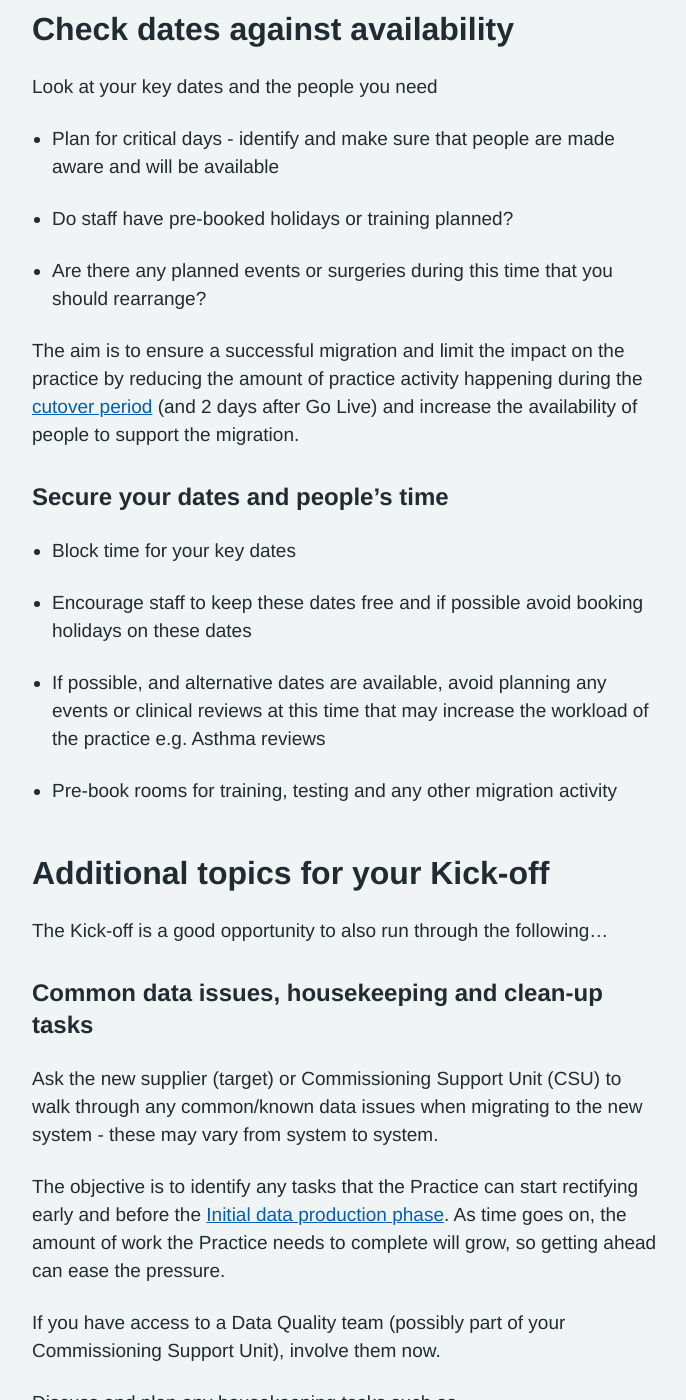
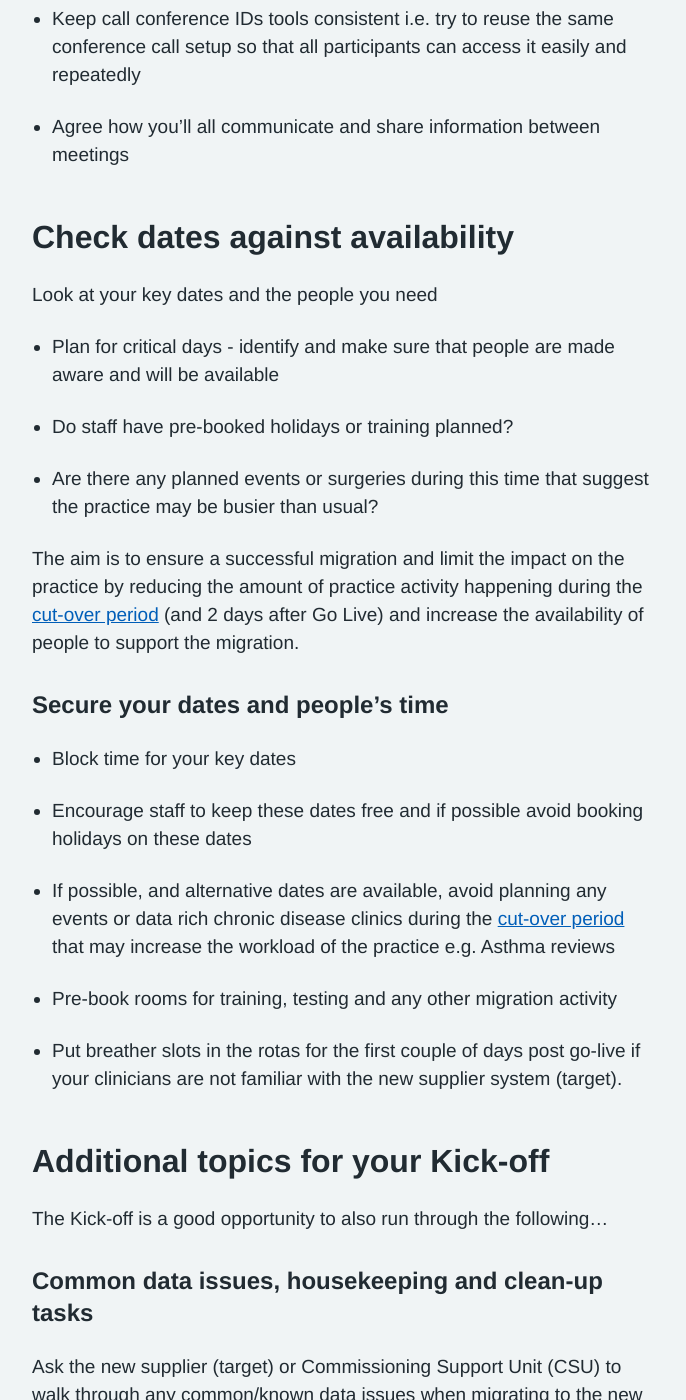
Before and after one commit to nhsconnect/prm-practice-migration, a Jekyll site: the page built from guide/01-kick-off.md, in a window 1280 px wide and 1400 px high, scrolled down 3171 px. Shown: the whole window, without its empty margins (128-814 px from the left). Built offline with Jekyll 4.4.1, drawn with Linux system fonts in a browser that asks for light colours; some web fonts are replaced; some of the changed text lies outside the part shown.

Commit message:
[PT] Updates from review with Tina Coxhead

```diff
--- a/guide/01-kick-off.md
+++ b/guide/01-kick-off.md
@@ -25,6 +25,14 @@ A ‘Kick-off’ is where you gather all the key people who will be involved in
 
 
 * How you will communicate and share information?
+
+  -- Between yourselves
+
+  -- With third parties
+
+  -- [With practice staff](#make-staff-aware)
+
+  -- [With patients](#notification-of-patients)
 
 
 ### For the Kick-off meeting, you should involve at a minimum...
@@ -95,9 +103,9 @@ Look at your key dates and the people you need
 * Do staff have pre-booked holidays or training planned?
 
 
-* Are there any planned events or surgeries during this time that you should rearrange?
+* Are there any planned events or surgeries during this time that suggest the practice may be busier than usual?
 
-The aim is to ensure a successful migration and limit the impact on the practice by reducing the amount of practice activity happening during the [cutover period](/guide/cut-over) (and 2 days after Go Live) and increase the availability of people to support the migration.
+The aim is to ensure a successful migration and limit the impact on the practice by reducing the amount of practice activity happening during the [cut-over period](/prm-practice-migration/guide/planning-for-cut-over#what-is-the-cut-over) (and 2 days after Go Live) and increase the availability of people to support the migration.
 
 ###  Secure your dates and people’s time
 
@@ -105,9 +113,11 @@ The aim is to ensure a successful migration and limit the impact on the practice
 
 * Encourage staff to keep these dates free and if possible avoid booking holidays on these dates
 
-* If possible, and alternative dates are available, avoid planning any events or clinical reviews at this time that may increase the workload of the practice e.g. Asthma reviews
+* If possible, and alternative dates are available, avoid planning any events or data rich chronic disease clinics during the [cut-over period](/prm-practice-migration/guide/planning-for-cut-over#what-is-the-cut-over) that may increase the workload of the practice e.g. Asthma reviews
 
 * Pre-book rooms for training, testing and any other migration activity
+
+* Put breather slots in the rotas for the first couple of days post go-live if your clinicians are not familiar with the new supplier system (target).
 
 
 
@@ -135,13 +145,13 @@ Discuss and plan any housekeeping tasks such as…
 Now is also a good time to introduce the [Data checking tasks](/prm-practice-migration/guide/pre-migration-tasks#data-checking-preparation) and what the practice will need to do during the [Planning and preparation](early-prep-and-planning) phase, such as finding patients that match the test criteria supplied by the new supplier (target).
 
 
-### Technical survey and hardware
+### Technical survey and hardware {#technical-survey}
 
 If the Practice is not already aware, the [Technical survey](/prm-practice-migration/guide/technical-survey) (try to schedule this shortly after the Kick-off) may result in the identification of new or additional hardware being required for purchase and unexpected costs. This may not apply in all cases. You may want to highlight this early so that the Practice and Clinical Commissioning Group are aware of this possibility before the Technical survey is completed.
 
-Compile a list of third party software that integrates with the current GP clinical system.
+Compile a list of third party software that integrate with the current GP clinical system.
 
-Please note that it is the responsibility of the Practice to ensure that thay have contacted the third party software supplier to check if the software is compatible with the new system and agree any actions required for implementation.
+Please note that it is the responsibility of the practice to ensure that thay have contacted their third party software suppliers to check if the software is compatible with the new GP clinical system and agree any actions required for implementation. The new supplier (target) will not complete this activity.
 
 
 ### Notification of 3rd parties and links
@@ -175,7 +185,7 @@ If you use any third party software as part of your clinical system, please be a
 
 Add a task to your plan to contact and remind each party the week before and on the day when you require changes to be made.
 
-### Notification of Patients
+### Notification of Patients {#notification-of-patients}
 
 During the migration, you may need to remove access to online services such as the ability to book appointments online and you may also require patients to re-register on your new online service system (if applicable). Therefore, discuss how you will notify patients in advance. Most practices display posters for many weeks in advance to create awareness.
 
```
Also changed, not shown: other parts of guide/01-kick-off.md (+3 -5 lines), guide/02-technical-survey.md (+3 -1 lines), guide/05-planning-for-cut-over.md (+1 -1 lines).
